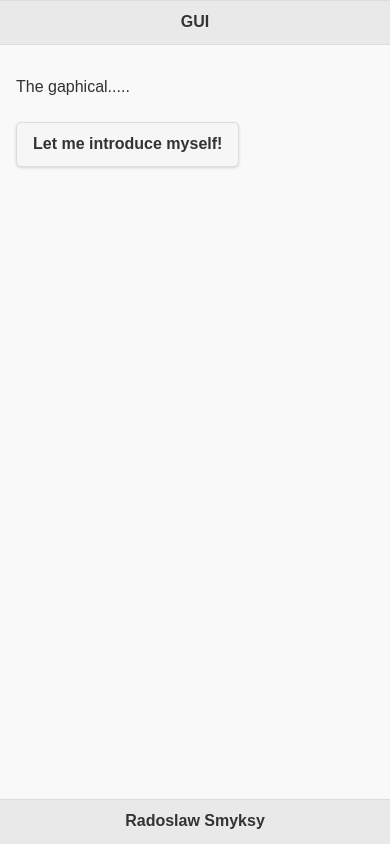
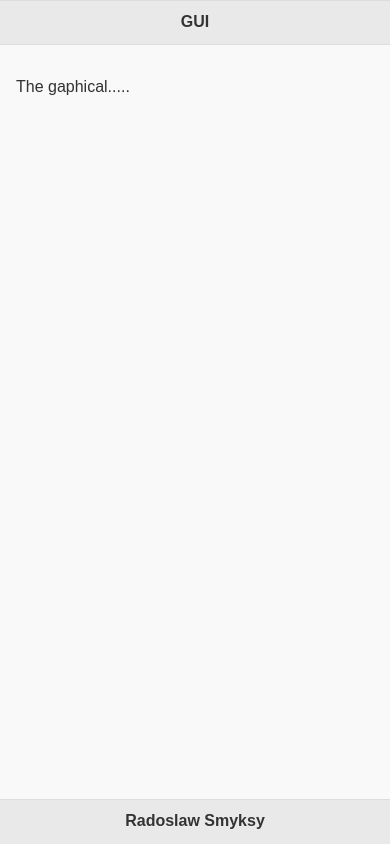
Before and after one commit to Radekl2/GUI, a plain HTML site: page www/index.html in a window 390 px wide. Drawn offline with Linux system fonts and the light colour scheme; some packages are replaced by stand-ins of ours.

Commit message:
files added

```diff
--- a/www/index.html
+++ b/www/index.html
@@ -17,7 +17,6 @@
 		  </div>
 		  <div data-role="main" class="ui-content">
 			<p>The gaphical.....</p>
-			<a href="#details" class="ui-btn ui-btn-inline ui-corner-all ui-shadow" onclick="deviceInfo()">Let me introduce myself!</a>
 		  </div>
 		  <div data-role="footer" data-position="fixed">
 			<h1>Radoslaw Smyksy</h1>
```
